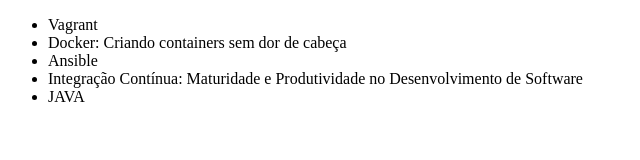
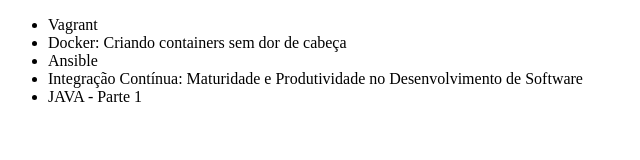
Before and after one commit to rainerburgie/alura-git, a plain HTML site: page index.html in a window 1280 px wide. Shown: the full height of the page, 0-640 px from the left. Drawn offline with Linux system fonts and the light colour scheme.

Commit message:
aterado nome do curso Java

```diff
--- a/index.html
+++ b/index.html
@@ -10,7 +10,7 @@
 		<li>Docker: Criando containers sem dor de cabeça</li>
 		<li>Ansible</li>
 		<li>Integração Contínua: Maturidade e Produtividade no Desenvolvimento de Software</li>
-		<li>JAVA</li>
+		<li>JAVA - Parte 1</li>
 	</ul>
 </body>
 </html>
```
